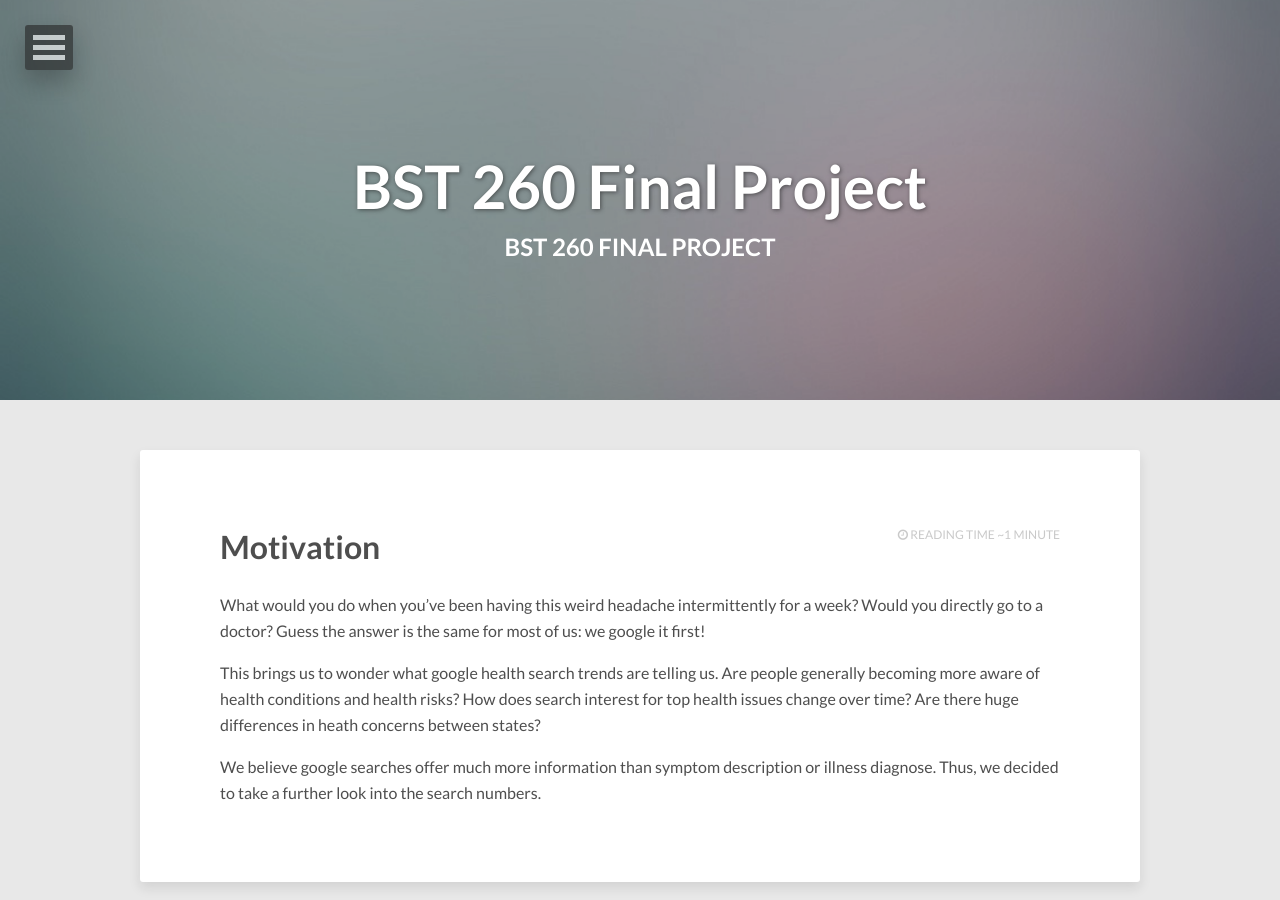
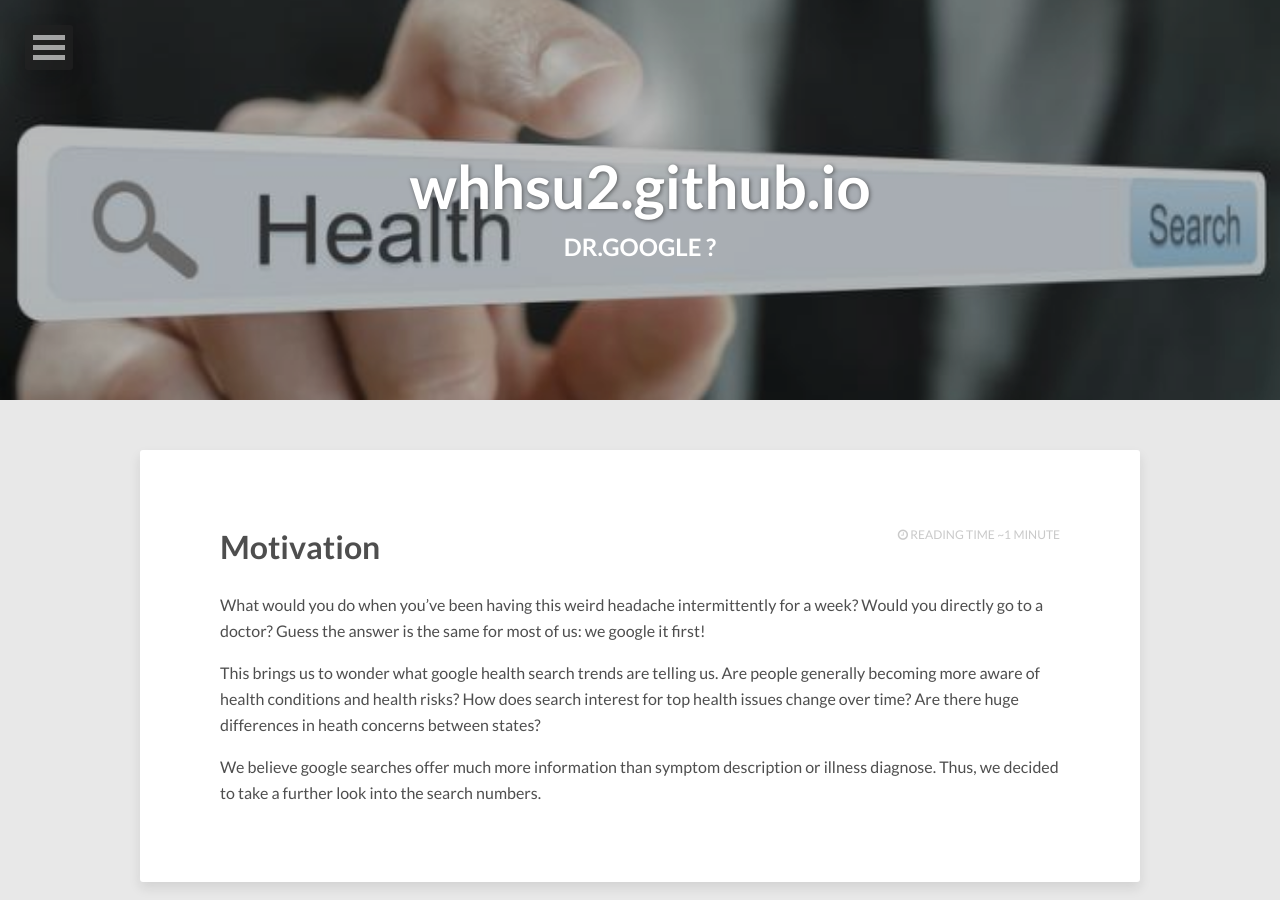
Before and after one commit to health1234/whhsu2.github.io, a Jekyll site: the page built from index.html, in a window 1280 px wide and 900 px high. Built offline with Jekyll 4.4.1, drawn with Linux system fonts in a browser that asks for light colours; nearby versions of some CDN libraries; the list of posts is cut into pages by our own code.

Commit message:
add title

```diff
--- a/_config.yml
+++ b/_config.yml
@@ -1,4 +1,4 @@
-title:            BST 260 Final Project
+title:
 description:      Describe your website here.
 disqus_shortname:
 reading_time:     true
--- a/index.html
+++ b/index.html
@@ -1,13 +1,12 @@
 ---
 layout: post-index
-title: BST 260 Final Project
+title: Dr.Google ?
 description: "Main Page"
 tags: [Jekyll, theme, themes, responsive, blog, modern]
 comments: false
 image:
-  feature: abstract-1.jpg
-  credit: dargadgetz
-  creditlink: http://www.dargadgetz.com/ios-7-abstract-wallpaper-pack-for-iphone-5-and-ipod-touch-retina/
+  feature: health_search.jpg
+  creditlink: http://www.digitalintervention.com/2017/12/09/google-search-expert/shutterstock_14-1f563083841-original/
 ---
 
 {% for post in paginator.posts %}
```
Also changed, not shown: images/health_search.jpg (added).
